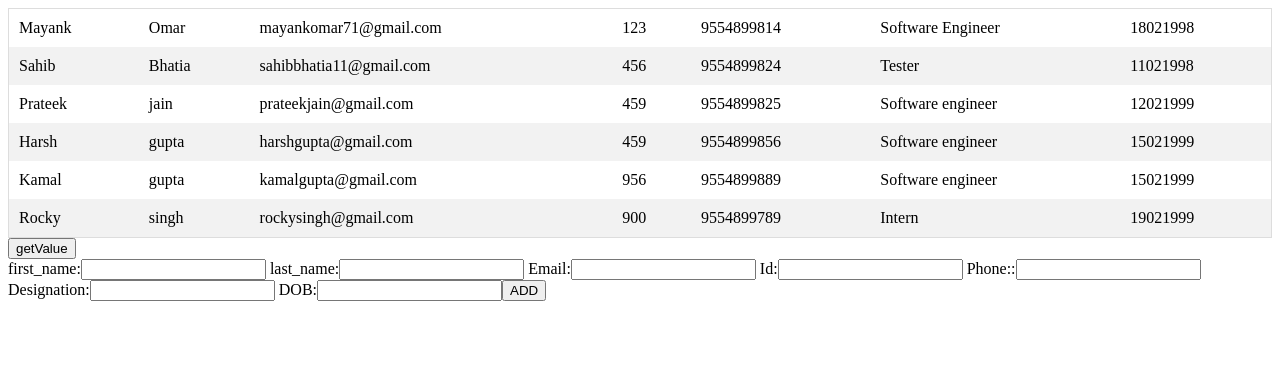
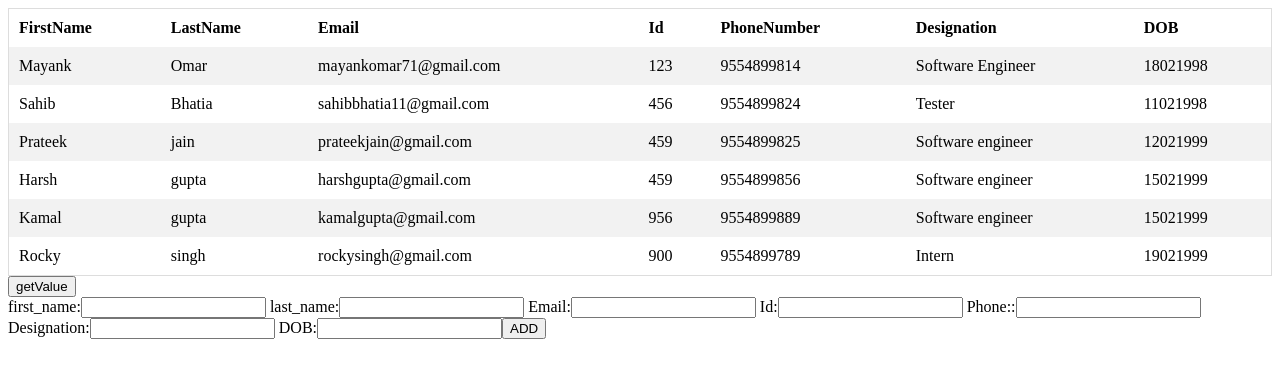
Before and after one commit to mayankomar71/Angularproject1, an Angular app: page / in a window 1280 px wide. Both pictures are taken after a click on the button "getValue". Shown: the top 378 px of the page. Built offline with nearby package versions, Linux system fonts and the light colour scheme.

Commit message:
Update mycomponent.component.html

```diff
--- a/src/app/mycomponent/mycomponent.component.html
+++ b/src/app/mycomponent/mycomponent.component.html
@@ -1,7 +1,7 @@
 
 
       <table>
-        <th *ngFor="let item of head" (click)="sorts(item)">
+        <th *ngFor="let item of heads" (click)="sorts(item)">
         <tr>{{item}}</tr>
         </th>
         <tr *ngFor="let item of value">
```
